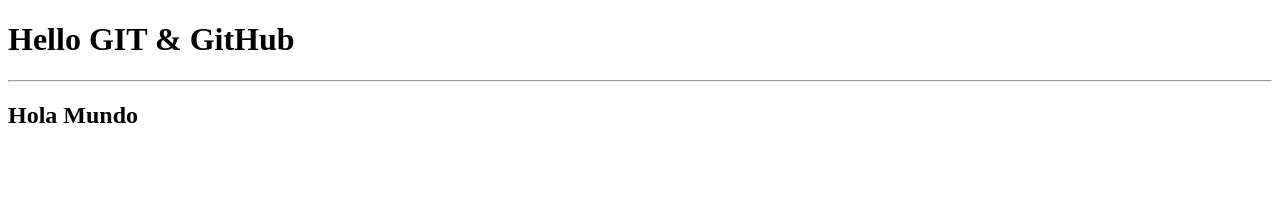
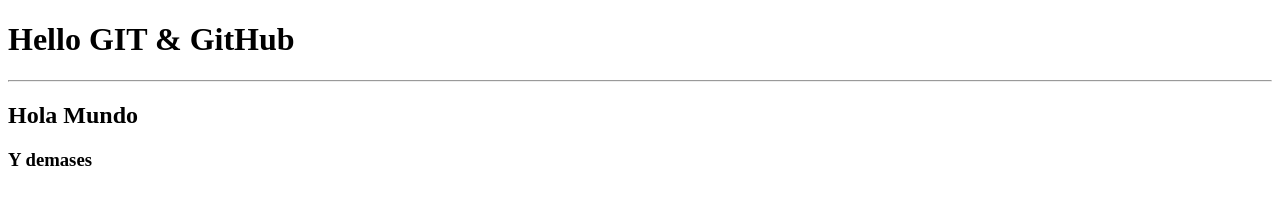
Before and after one commit to brian-magico/Clase-Repo, a website: page index.html in a window 1280 px wide. Drawn offline with Linux system fonts and the light colour scheme.

Commit message:
se le agregoe l demases

```diff
--- a/index.html
+++ b/index.html
@@ -10,5 +10,6 @@
     <h1> Hello GIT & GitHub</h1>
     <hr>
     <h2>Hola Mundo</h2>
+    <h3>Y demases</h3>
 </body>
 </html>
```
